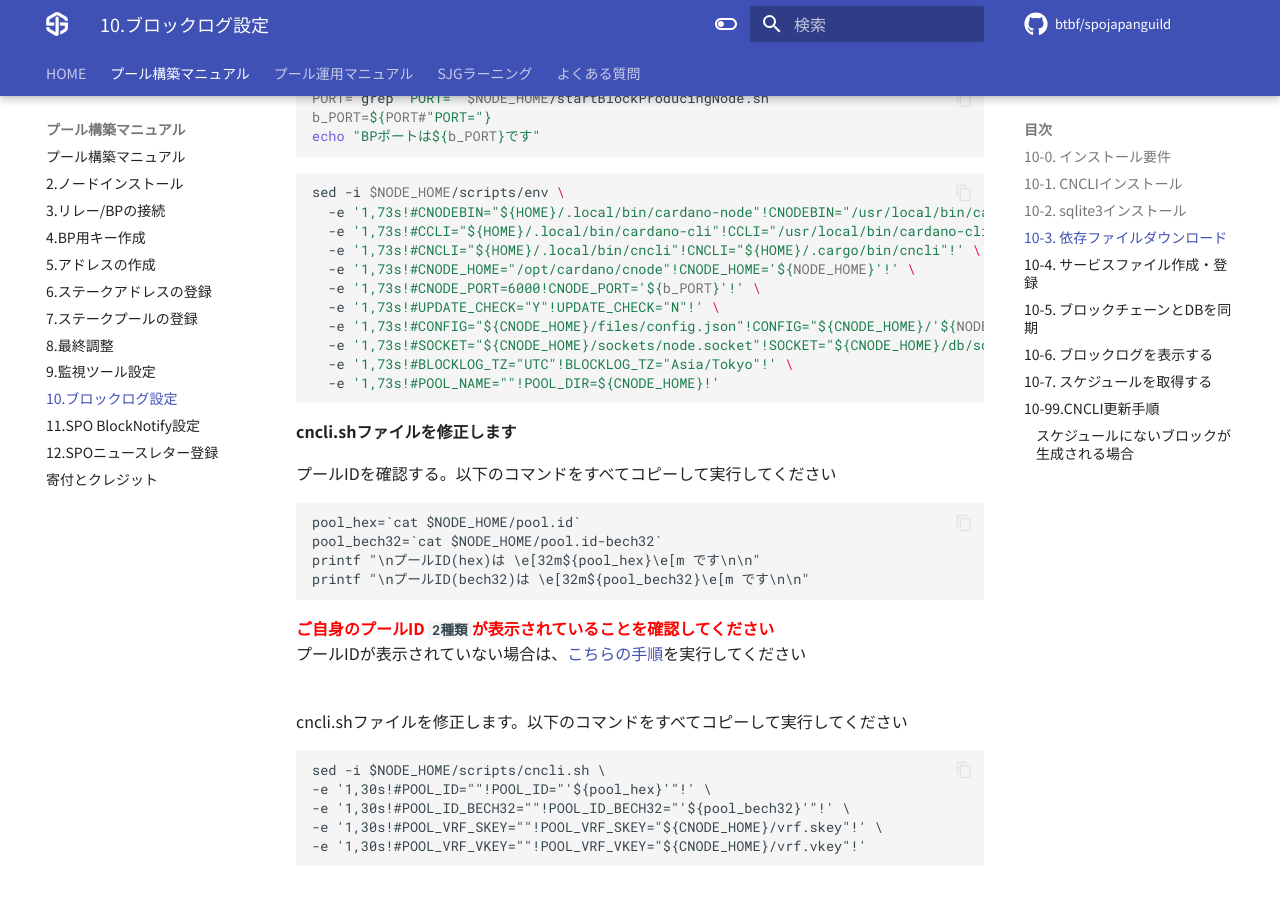
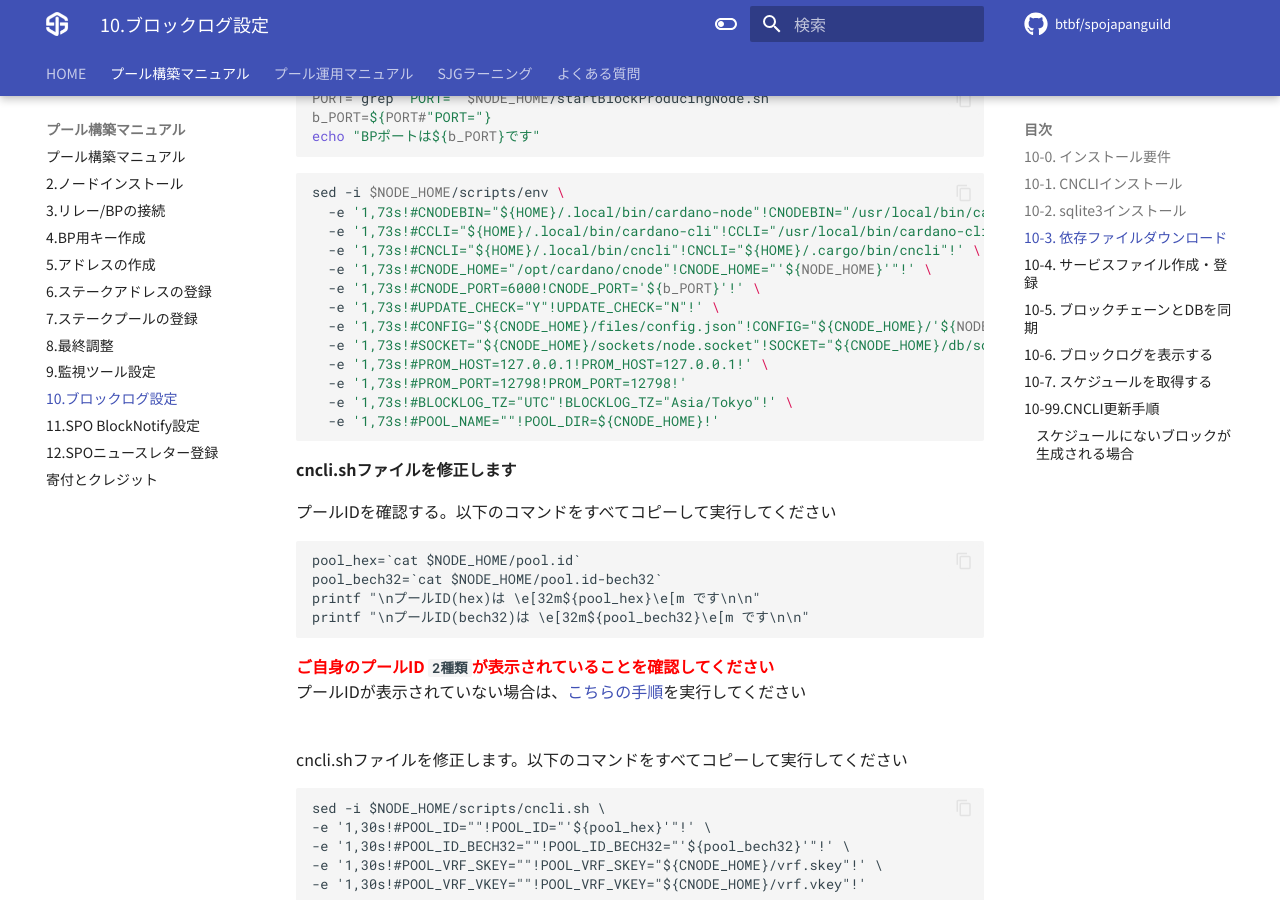
Before and after one commit to btbf/spojapanguild, an MkDocs documentation site: the page built from docs/setup/10-blocklog-setup.md, in a window 1280 px wide and 900 px high, scrolled down 3200 px. Built offline with MkDocs 1.6.1 and Material for MkDocs 9.7.7, drawn with Linux system fonts in a browser that asks for light colours; comment, search, counter and statistics services are not loaded.

````diff
--- a/docs/setup/10-blocklog-setup.md
+++ b/docs/setup/10-blocklog-setup.md
@@ -154,11 +154,13 @@ sed -i $NODE_HOME/scripts/env \
   -e '1,73s!#CNODEBIN="${HOME}/.local/bin/cardano-node"!CNODEBIN="/usr/local/bin/cardano-node"!' \
   -e '1,73s!#CCLI="${HOME}/.local/bin/cardano-cli"!CCLI="/usr/local/bin/cardano-cli"!' \
   -e '1,73s!#CNCLI="${HOME}/.local/bin/cncli"!CNCLI="${HOME}/.cargo/bin/cncli"!' \
-  -e '1,73s!#CNODE_HOME="/opt/cardano/cnode"!CNODE_HOME='${NODE_HOME}'!' \
+  -e '1,73s!#CNODE_HOME="/opt/cardano/cnode"!CNODE_HOME="'${NODE_HOME}'"!' \
   -e '1,73s!#CNODE_PORT=6000!CNODE_PORT='${b_PORT}'!' \
   -e '1,73s!#UPDATE_CHECK="Y"!UPDATE_CHECK="N"!' \
   -e '1,73s!#CONFIG="${CNODE_HOME}/files/config.json"!CONFIG="${CNODE_HOME}/'${NODE_CONFIG}'-config.json"!' \
   -e '1,73s!#SOCKET="${CNODE_HOME}/sockets/node.socket"!SOCKET="${CNODE_HOME}/db/socket"!' \
+  -e '1,73s!#PROM_HOST=127.0.0.1!PROM_HOST=127.0.0.1!' \
+  -e '1,73s!#PROM_PORT=12798!PROM_PORT=12798!'
   -e '1,73s!#BLOCKLOG_TZ="UTC"!BLOCKLOG_TZ="Asia/Tokyo"!' \
   -e '1,73s!#POOL_NAME=""!POOL_DIR=${CNODE_HOME}!'
 ```
````
Also changed, not shown: docs/setup/2-node-setup.md (+3 -1 lines).
